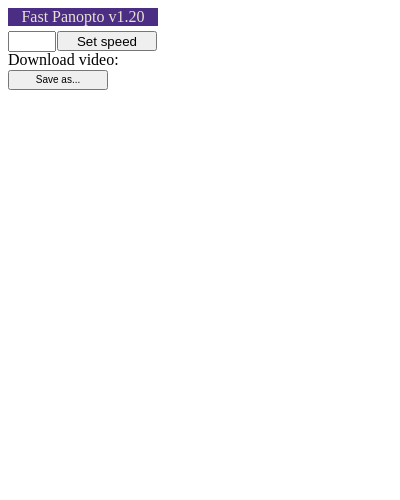
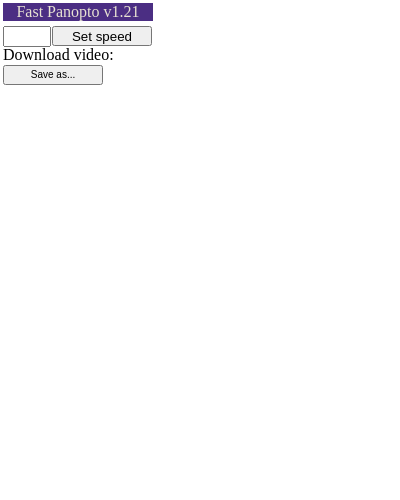
Before and after one commit to chazzox/faster-panopto, a browser extension: page popup.html in a window 400 px wide. Shown: the top 500 px of the page. Drawn offline with Linux system fonts and the light colour scheme.

Commit message:
updated version number

```diff
--- a/popup.html
+++ b/popup.html
@@ -1,10 +1,9 @@
 <!DOCTYPE html>
-<html>
-  <head>
 <style>
   body {
+    margin: 3px;
     width: 150px;
-        height: 100px;
+    height: 105px;
   }
   #title {
     text-align: center;
@@ -46,11 +45,11 @@
     right:0;
   }
 </style>
-  </head>
+<html>
+  <div id="title">
+      Fast Panopto v1.21
+  </div>
   <body>
-    <div id="title">
-        Fast Panopto v1.20
-    </div>
     <div id="input">
       <div id="inputFields">
         <input id="speedValField" type="number" name="speed" value="1" step="0.1">
```
Also changed, not shown: manifest.json. Lines whose indentation alone changed are shown as unchanged.
